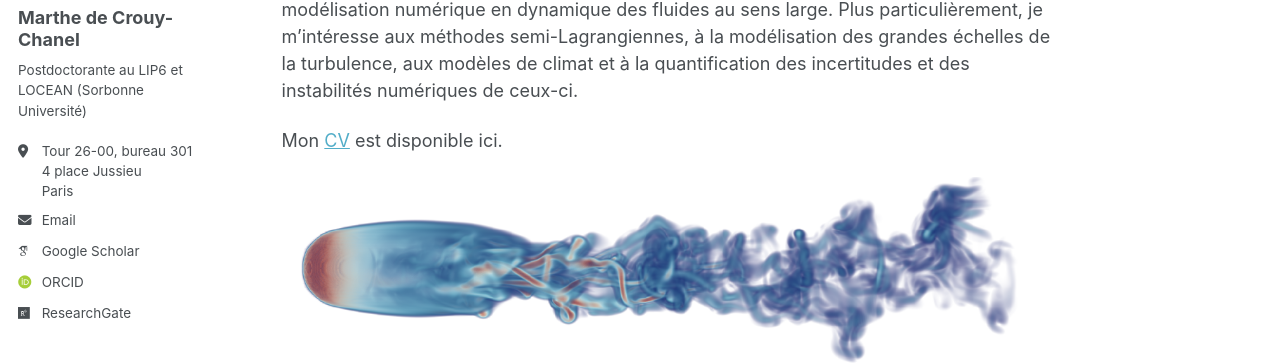
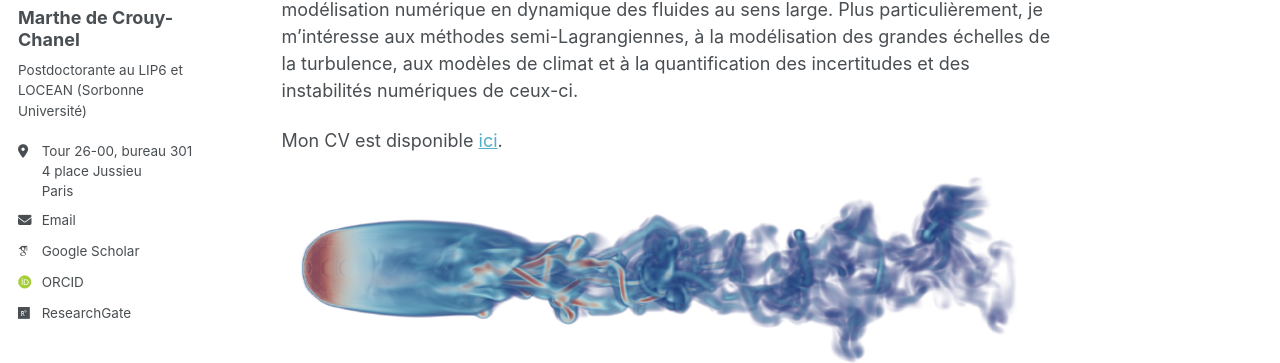
Before and after one commit to mdecrouy/mdecrouy.github.io, a Jekyll site: the page built from _pages/about.md, in a window 1280 px wide and 989 px high. Shown: the part 277-640 px from the top of the window. Built offline with Jekyll 4.4.1, drawn with Linux system fonts in a browser that asks for light colours; some web fonts are replaced.

```diff
--- a/_pages/about.md
+++ b/_pages/about.md
@@ -10,6 +10,6 @@ redirect_from:
 
 J'ai soutenu  en juillet 2025 ma <a href="https://theses.fr/s300776">thèse</a> préparée au laboratoire <a href="https://maths.cnam.fr/M2N/">M2N</a> du Conservatoire National des Arts et Métiers. Je suis actuellement en postdoc au LIP6 dans l'équipe <a href="https://pequan.team.lip6.fr/">PEQUAN</a>, dans un projet en collaboration avec <a href="https://www.locean.ipsl.fr/">LOCEAN</a>. Mes recherches portent sur la modélisation numérique en dynamique des fluides au sens large. Plus particulièrement, je m'intéresse aux méthodes semi-Lagrangiennes, à la modélisation des grandes échelles de la turbulence, aux modèles de climat et à la quantification des incertitudes et des instabilités numériques de ceux-ci.
 
-Mon <a href="https://mdecrouy.github.io/files/CV.pdf">CV</a> est disponible ici.
+Mon CV est disponible <a href="https://mdecrouy.github.io/files/CV.pdf">ici</a>.
 
 ![écoulement autour d'une sphère]({{ '/images/sphere_vis-1.png' | relative_url }})
```
